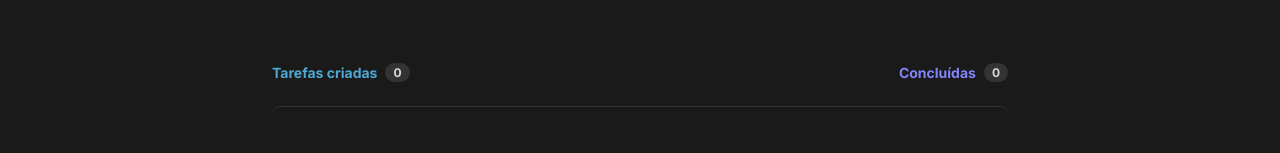
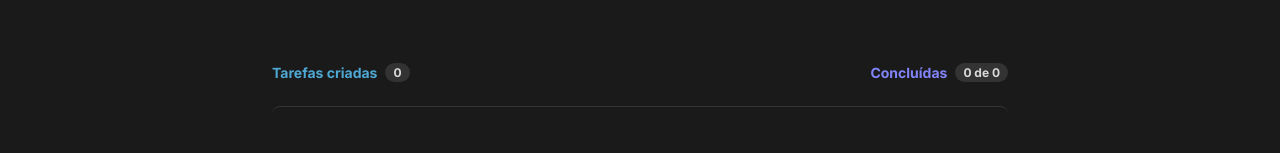
Before and after one commit to FelipeSoares09/desafiotodolist, a React (Vite) app: page / in a window 1280 px wide. Shown: the part 236-389 px from the top of the page. Built offline with nearby package versions, Linux system fonts and the light colour scheme.

Commit message:
Atualizacao App e Header-List

```diff
--- a/src/App.tsx
+++ b/src/App.tsx
@@ -7,17 +7,31 @@ import { Button } from "./components/Button";
 import styles from './App.module.css'
 import { useState } from "react";
 
+interface Task {
+  text: string;
+  completed: boolean;
+}
 
 export function App() {
-  const [tasks, setTasks] = useState<string[]>([]);
+  const [tasks, setTasks] = useState<Task[]>([]);
   const [newTask, setNewTask] = useState("");
 
   const handleNewTask = () => {
     if (newTask.trim() !== "") {
-      setTasks([...tasks, newTask]);
+      setTasks([...tasks, { text: newTask, completed: false }]);
       setNewTask("");
     }
   };
+
+  const toggleTaskCompletion = (index: number) => {
+    const updatedTasks = tasks.map((task, i) =>
+      i === index ? { ...task, completed: !task.completed } : task
+    );
+    setTasks(updatedTasks);
+  };
+
+  const totalTasks = tasks.length;
+  const completedTasks = tasks.filter((task) => task.completed).length;
 
   return (
     <>
@@ -37,12 +51,19 @@ export function App() {
             </Button>
         </div>
         <div className={styles.tasksList}>
-          <ListHeader />
+          <ListHeader totalTasks={totalTasks} completedTasks={completedTasks} />
           {tasks.length > 0 ? (
-            <ul className={styles.taskList}>
+            <ul className={styles.taskList} style={{ listStyle: "none"}}>
               {tasks.map((task, index) => (
                 <li key={index} className={styles.taskItem}>
-                  {task}
+                  <input type="radio" checked={task.completed} onChange={() => toggleTaskCompletion(index)} />
+
+                  <span style={{marginLeft: "8px", textDecoration: task.completed ? "line-through" : "none", color: task.completed ? "#888" : "#ffff", }}>
+                    {task.text}
+
+                  </span>
+
+
                 </li>
               ))}
             </ul>
--- a/src/components/List/Header.tsx
+++ b/src/components/List/Header.tsx
@@ -1,14 +1,20 @@
 import styles from './Header.module.css'
 
-export function Header () {
+interface ListHeaderProps {
+    totalTasks: number;
+    completedTasks: number;
+}
+
+
+export function Header({ totalTasks, completedTasks }: ListHeaderProps) {
     return (
         <header className={styles.container}>
               <aside>
-                  <p>Tarefas criadas</p><span>0</span>
+                  <p>Tarefas criadas</p><span>{totalTasks}</span>
               </aside>
 
               <aside>
-                    <p>Concluídas</p><span>0</span>
+                    <p>Concluídas</p><span>{completedTasks} de {totalTasks}</span>
                 </aside>
         </header>
     )
```
